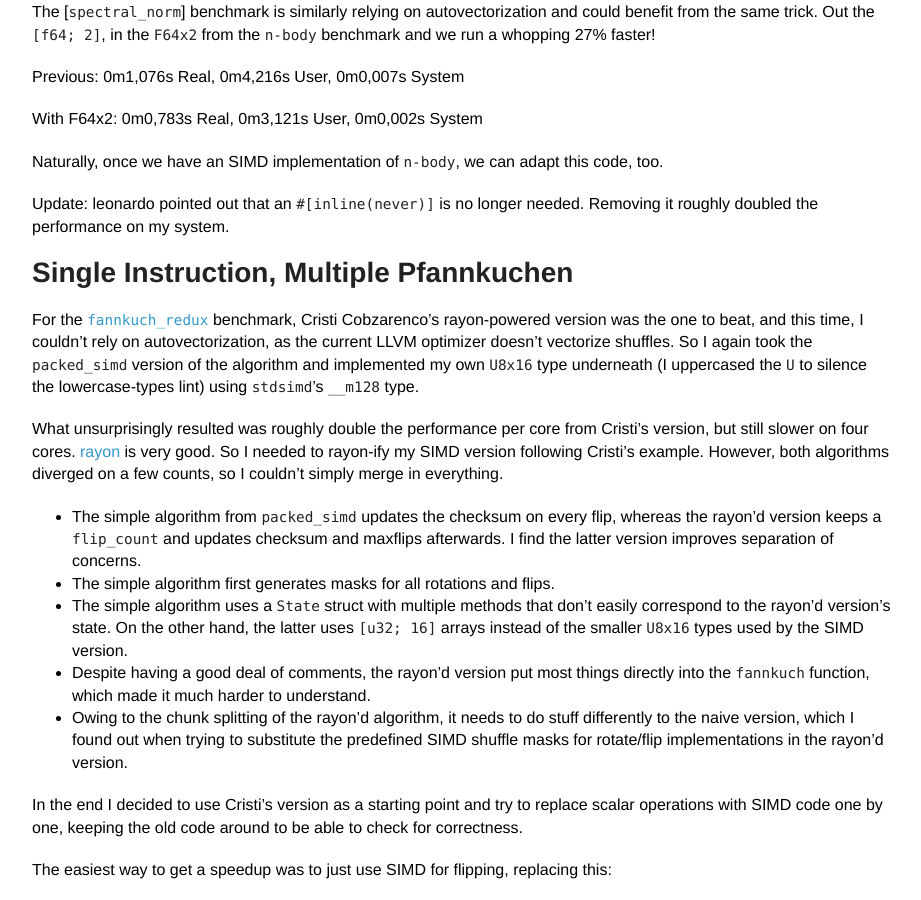
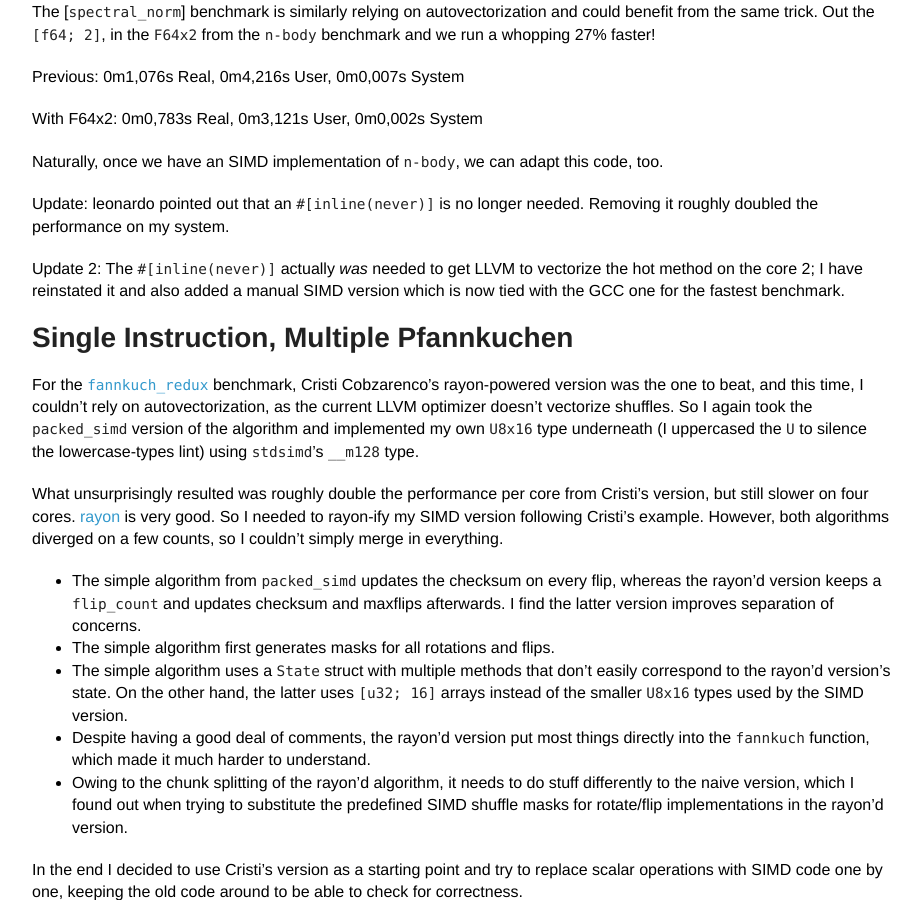
Before and after one commit to llogiq/llogiq.github.io, a Jekyll site: the page built from _posts/2018-09-06-fast.md, in a window 1280 px wide and 900 px high, scrolled down 803 px. Shown: the whole window, without its empty margins (178-1099 px from the left). Built offline with Jekyll 4.4.1, drawn with Linux system fonts in a browser that asks for light colours; some of the changed text lies outside the part shown.

Commit message:
Further updates to the benchmarksgame stuff

```diff
--- a/_posts/2018-09-06-fast.md
+++ b/_posts/2018-09-06-fast.md
@@ -51,6 +51,10 @@
 
 Update: leonardo pointed out that an `#[inline(never)]` is no longer needed.
 Removing it roughly doubled the performance on my system.
+
+Update 2: The `#[inline(never)]` actually *was* needed to get LLVM to vectorize
+the hot method on the core 2; I have reinstated it and also added a manual SIMD
+version which is now tied with the GCC one for the fastest benchmark.
 
 # Single Instruction, Multiple Pfannkuchen
 
@@ -139,6 +143,11 @@
 
 cfg'd: 0m4,640s Real, 0m18,324s User, 0m008s System
 
+Update 2: The maintainer removed my SIMD fannkuch_redux entry to avoid a SIMD
+arms race. I understand the reasoning, and have submitted a scalar version that
+uses the knowledge I gained from writing the SIMD one. We'll see how fast it
+is.
+
 [benchmarksgame]: https://benchmarksgame-team.pages.debian.net/benchmarksgame
 [`n-body`]: https://benchmarksgame-team.pages.debian.net/benchmarksgame/description/nbody.html
 [`fannkuch_redux`]: https://benchmarksgame-team.pages.debian.net/benchmarksgame/performance/fannkuchredux.html
```
